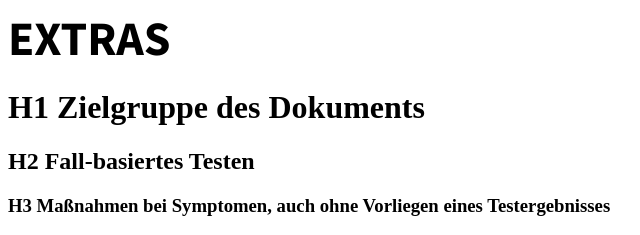
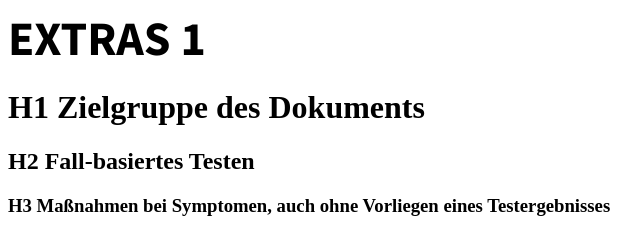
Before and after one commit to Health-Sprints/template, a plain HTML site: page html/document-8.html in a window 1280 px wide. Shown: the top 235 px of the page, 0-640 px from the left. Drawn offline with Linux system fonts and the light colour scheme.

Commit message:
Update from Fidus Writer

```diff
--- a/html/document-8.html
+++ b/html/document-8.html
@@ -2,12 +2,12 @@
 <html>
   <head>
     <meta charset="UTF-8">
-    <title>EXTRAS</title>
+    <title>EXTRAS 1</title>
     <link type="text/css" rel="stylesheet" href="css/document.css" />
     <link type="text/css" rel="stylesheet" href="css/elephant.css" />
   </head>
   <body class="book-chapter">
-    <div class="article-part article-title" id="_8_0">EXTRAS</div>
+    <div class="article-part article-title" id="_8_0">EXTRAS 1</div>
     <div class="article-part article-richtext article-body">
       <h1 id="H1720422">H1 Zielgruppe des Dokuments</h1>
       <h2 id="H2716720">H2 Fall-basiertes Testen</h2>
```
